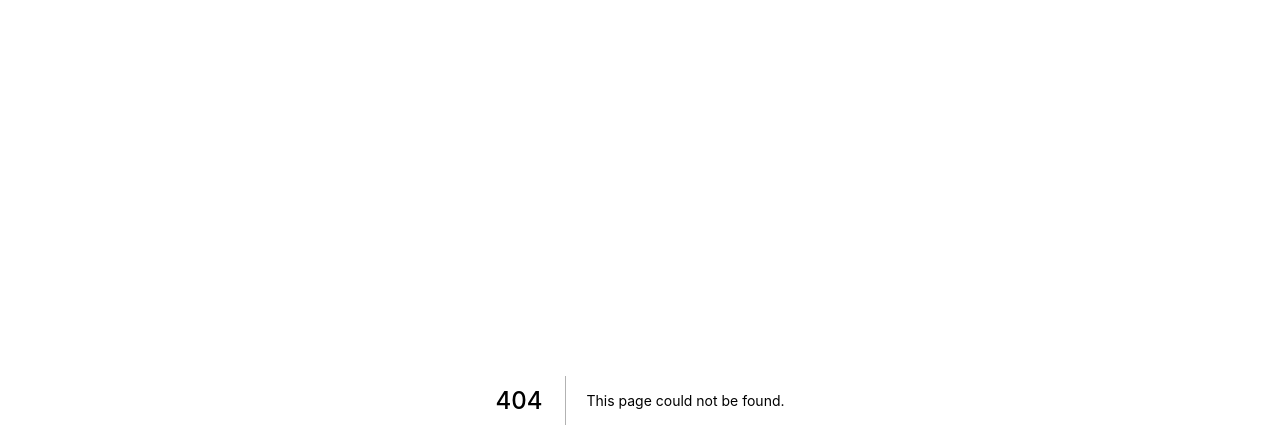
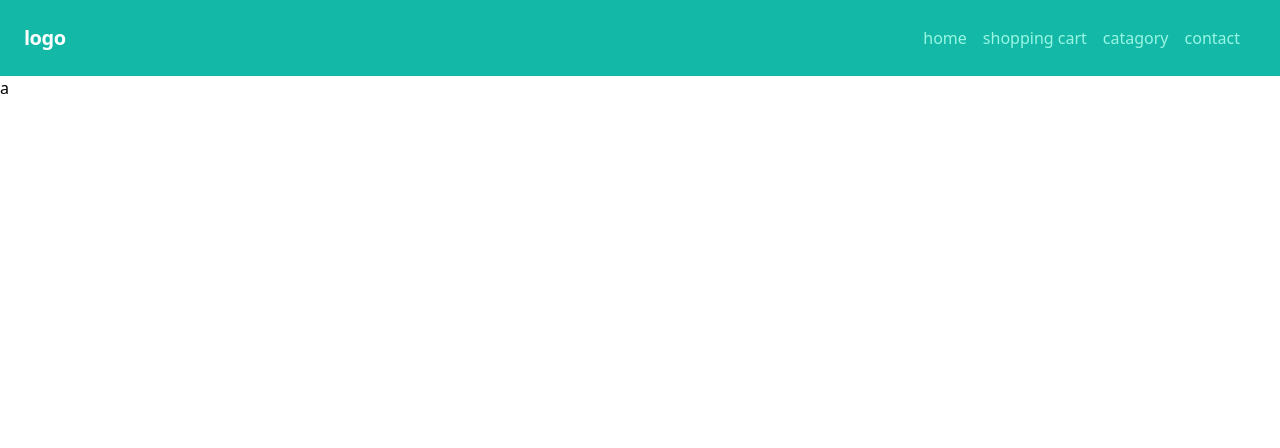
Before and after one commit to cvanh/projectweek-periode6, a Next.js app in the folder my-project/: page /cart in a window 1280 px wide. Before the commit this address had no page. Shown: the top 448 px of the page. Built offline with nearby package versions, Linux system fonts and the light colour scheme.

Commit message:
added overview for catagories

```diff
--- a/my-project/components/header/header.jsx
+++ b/my-project/components/header/header.jsx
@@ -1,24 +1,27 @@
 export default function Header() {
   return (
-    <nav class="flex items-center justify-between flex-wrap bg-teal-500 p-6">
-    <div class="flex items-center flex-shrink-0 text-white mr-6">
-      <span class="font-semibold text-xl tracking-tight">logo</span>
+    <nav className="flex items-center justify-between flex-wrap bg-teal-500 p-6">
+    <div className="flex items-center flex-shrink-0 text-white mr-6">
+      <span className="font-semibold text-xl tracking-tight">logo</span>
     </div>
-    <div class="block lg:hidden">
-      <button class="flex items-center px-3 py-2 border rounded text-teal-200 border-teal-400 hover:text-white hover:border-white">
-        <svg class="fill-current h-3 w-3" viewBox="0 0 20 20" xmlns="http://www.w3.org/2000/svg"><title>Menu</title><path d="M0 3h20v2H0V3zm0 6h20v2H0V9zm0 6h20v2H0v-2z"/></svg>
+    <div className="block lg:hidden">
+      <button className="flex items-center px-3 py-2 border rounded text-teal-200 border-teal-400 hover:text-white hover:border-white">
+        <svg className="fill-current h-3 w-3" viewBox="0 0 20 20" xmlns="http://www.w3.org/2000/svg"><title>Menu</title><path d="M0 3h20v2H0V3zm0 6h20v2H0V9zm0 6h20v2H0v-2z"/></svg>
       </button>
     </div>
-    <div class="w-full block flex-grow lg:flex lg:items-center lg:w-auto">
-      <div class="text-sm lg:flex-grow"></div>
+    <div className="w-full block flex-grow lg:flex lg:items-center lg:w-auto">
+      <div className="text-sm lg:flex-grow"></div>
       <div>
-      <a href="/" class="block mt-4 lg:inline-block lg:mt-0 text-teal-200 hover:text-white mr-4">
+      <a href="/" className="block mt-4 lg:inline-block lg:mt-0 text-teal-200 hover:text-white mr-4">
           home
         </a>
-        <a href="/catagory/overview" class="block mt-4 lg:inline-block lg:mt-0 text-teal-200 hover:text-white mr-4">
+        <a href="/cart" className="block mt-4 lg:inline-block lg:mt-0 text-teal-200 hover:text-white mr-4">
+          shopping cart
+        </a>
+        <a href="/catagory/overview" className="block mt-4 lg:inline-block lg:mt-0 text-teal-200 hover:text-white mr-4">
           catagory
         </a>
-        <a href="/contact" class="block mt-4 lg:inline-block lg:mt-0 text-teal-200 hover:text-white mr-4">
+        <a href="/contact" className="block mt-4 lg:inline-block lg:mt-0 text-teal-200 hover:text-white mr-4">
           contact
         </a>
       </div>
--- /dev/null
+++ b/my-project/pages/cart/index.js
@@ -0,0 +1,11 @@
+import Header from "../../components/header"
+
+function Cart(){
+    return(
+        <>
+        <Header/>
+        a
+        </>
+    )
+}
+export default Cart
--- a/my-project/pages/catagory/overview.js
+++ b/my-project/pages/catagory/overview.js
@@ -6,4 +6,13 @@ function Overview(){
     </>)
 }
 
+Overview.getInitialProps = async (ctx) => {
+    const url = (
+      (process.env.NODE_ENV === "production" ?
+        "http://webshop.imaretarded.dev" : "http://localhost:3000") + "/api/products/get")
+    const res = await fetch(url)
+    const data = await res.json();
+    return { data };
+  };
+
 export default Overview
```
